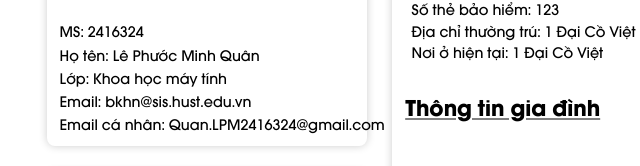
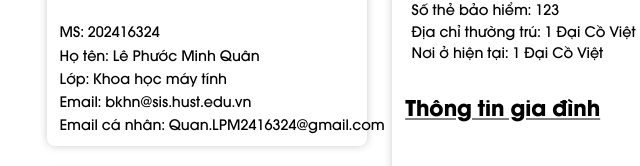
Before and after one commit to MinhQuanABCXYZ/cv-stu, a plain HTML site: page index.html in a window 1280 px wide. Shown: the part 512-678 px from the top of the page, 94-734 px from the left. Drawn offline with nearby package versions, Linux system fonts and the light colour scheme; a web font is replaced by a local one.

Commit message:
Update index.html

```diff
--- a/index.html
+++ b/index.html
@@ -72,7 +72,7 @@
                 <!-- <img  src="./img/hust.png"> -->
                 <div class="card-body" style="margin-top: 5vw;">
                     <ul>
-                        <li>MS: 2416324</li>
+                        <li>MS: 202416324</li>
                         <li>Họ tên: Lê Phước Minh Quân</li>
                         <li>Lớp: Khoa học máy tính</li>
                         <li>Email: bkhn@sis.hust.edu.vn</li>
```
